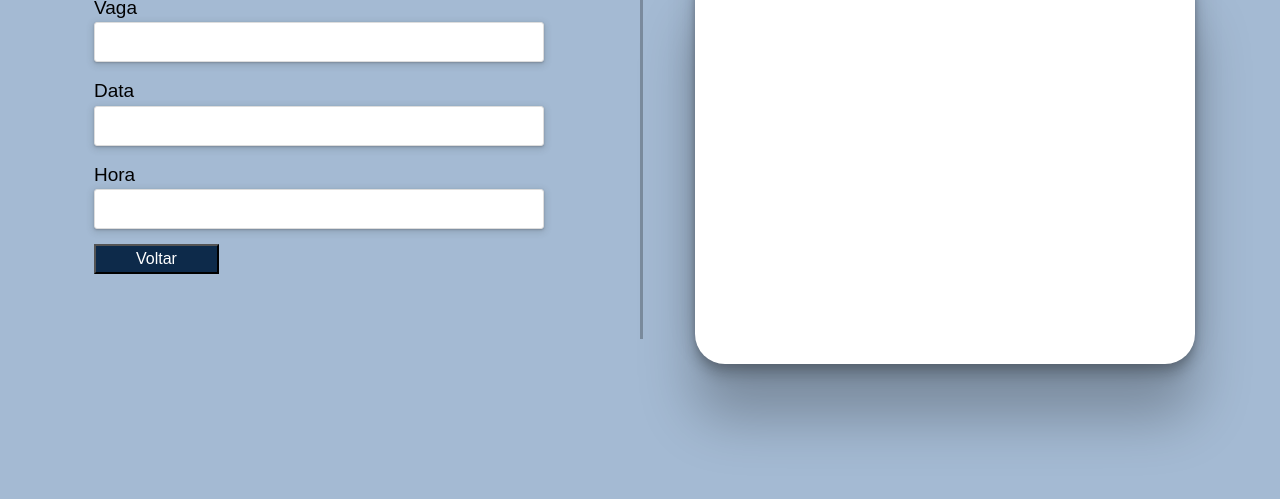
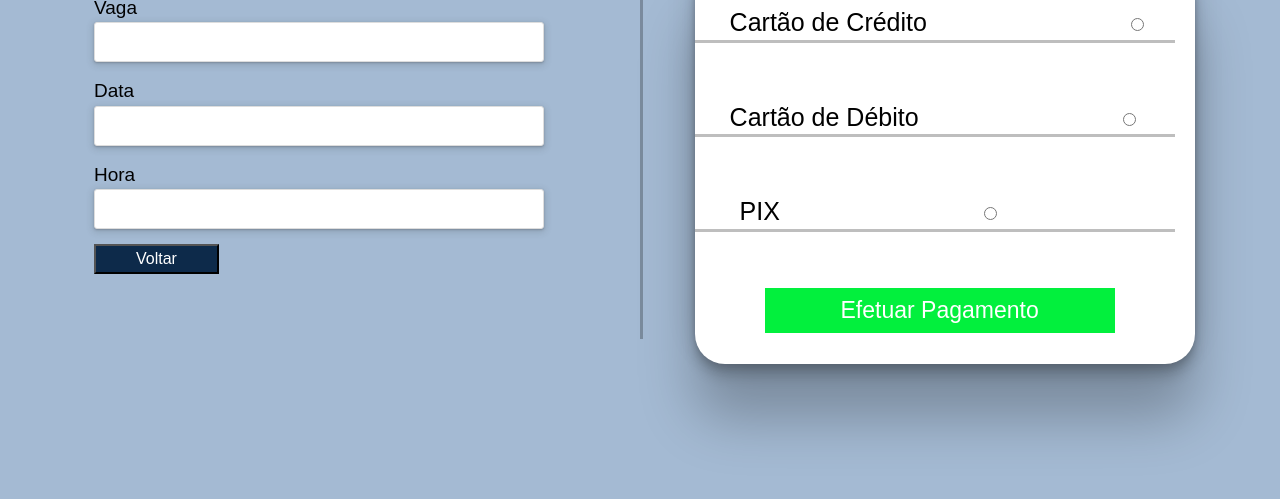
Before and after one commit to lucaslnasc/Projeto_TCC, a PHP site: page /telaPagamento.php in a window 1280 px wide. Shown: the part 301-800 px from the top of the page. Run offline with PHP 8.4, Linux system fonts and the light colour scheme.

Commit message:
conclusão da tela de pagamento - caio

```diff
--- a/telas/CSS/cssPagamento.css
+++ b/telas/CSS/cssPagamento.css
@@ -109,3 +109,46 @@ input[type="Hora"] {
   padding-left: 10px;
   border-width: 3px;
 }
+
+.area-agendamento{
+  max-width: 100%;
+}
+
+.letra-fundinho {
+  margin-top: 10px;
+  color: black;
+  font-family: Arial, Helvetica, sans-serif;
+  font-size: 25px;
+  padding-left: 35px;
+  margin-top: 40px;
+}
+
+.letra-fundinho1 {
+  margin-top: 10px;
+  color: black;
+  font-family: Arial, Helvetica, sans-serif;
+  font-size: 25px;
+  margin-left: 45px;
+  margin-top: 40px;
+}
+
+input[type="radio"]{
+  margin-left: 200px;
+  size: 50%px;
+}
+input[type="radio1"]{
+  margin-left: -100px;
+  size: 60%px;
+}
+
+.efetuar-pagamento{
+  background-color: #02f03d;
+  color: #ffffff;
+  font-size: 23px;
+  width: 350px;
+  height: 45px;
+  margin-top: 40px;
+  margin-left: 70px;
+  border-width: 0px;
+  border-radius: 10px;
+}
--- a/telas/telaPagamento.php
+++ b/telas/telaPagamento.php
@@ -44,8 +44,25 @@
     <div class="container row mx-auto">
     <form action="" method="post">
     <div class="fundinho">
-    <label for="" class="letra">Informações Pessoais</label>
-    <input input type="radio" required="required">
+        <div>
+             <label for="" class="letra-fundinho">Cartão de Crédito</label>
+             <input input type="radio" required name="radio">
+             <hr class="linha">
+        </div>
+        <div>
+             <label for="" class="letra-fundinho">Cartão de Débito</label>
+             <input input type="radio" required name="radio">
+             <hr class="linha">
+        </div>
+        <div>
+             <label for="" class="letra-fundinho1">PIX</label>
+             <input input type="radio" required name="radio1">
+             <hr class="linha">
+        </div>
+        <div>
+             <input type="button" class="efetuar-pagamento" value="Efetuar Pagamento">
+        </div>
+
     </div>
 
 </body>
```
